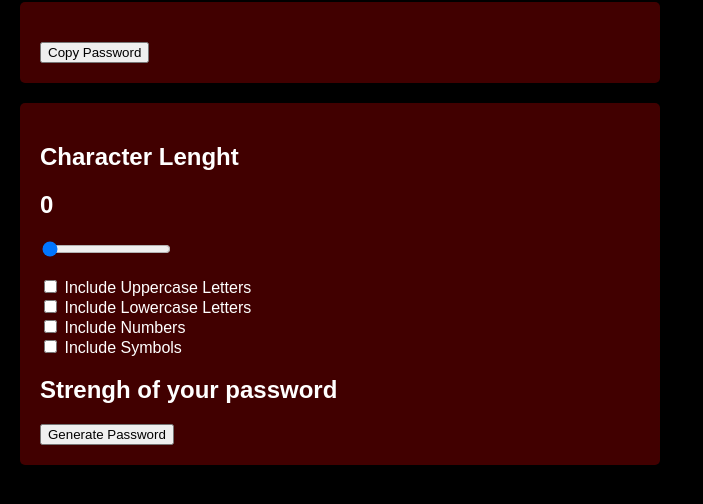
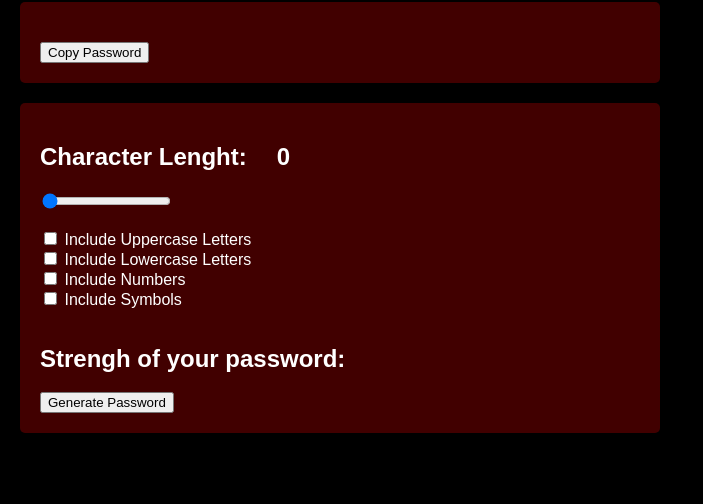
Before and after one commit to Belzebub66/JavaScript, a plain HTML site: page 3.4.2_PasswordGenerator/index.html in a window 1280 px wide. Shown: the part 98-602 px from the top of the page, without its empty margins (0-703 px from the left). Drawn offline with Linux system fonts and the light colour scheme.

Commit message:
ajuste de etiquetas

```diff
--- a/3.4.2_PasswordGenerator/index.html
+++ b/3.4.2_PasswordGenerator/index.html
@@ -13,8 +13,10 @@
       <button id="copyPassword">Copy Password</button>
     </section>
     <section>
-      <h2>Character Lenght</h2>
-      <h1 id="valueTitle">0</h1>
+      <div class="container">
+        <h2>Character Lenght:</h2>
+        <h1 id="valueTitle">0</h1>
+      </div>
       <input type="range" id="slider" min="0" max="20" value="0" step="1" />
       <ul>
         <li>
@@ -36,8 +38,10 @@
           <label><input type="checkbox" id="symbols" /> Include Symbols</label>
         </li>
       </ul>
-      <h2>Strengh of your password</h2>
-      <h3 id="strengthPassword"></h3>
+      <div class="container">
+        <h2>Strengh of your password:</h2>
+        <h2 id="strengthPassword"></h2>
+      </div>
       <button id="generatePassword">Generate Password</button>
     </section>
     <script src="script.js"></script>
--- a/3.4.2_PasswordGenerator/style.css
+++ b/3.4.2_PasswordGenerator/style.css
@@ -20,6 +20,12 @@ section {
   border-radius: 5px;
 }
 
+.container{
+    display: flex;
+    gap: 30px;
+
+}
+
 @media (max-width: 1080px) {
   body {
     width: 95%;
```
